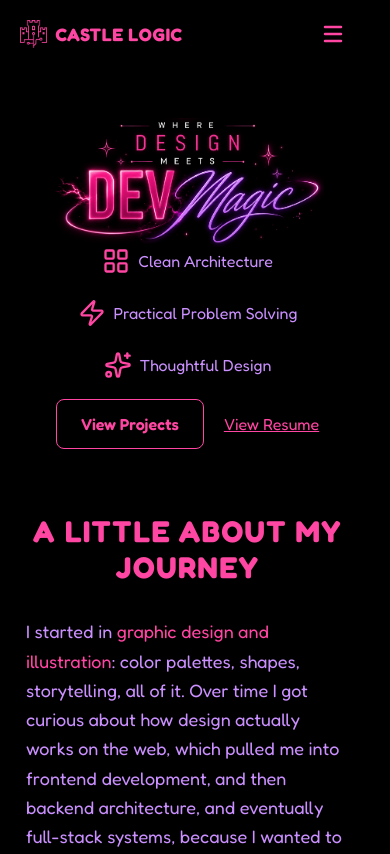
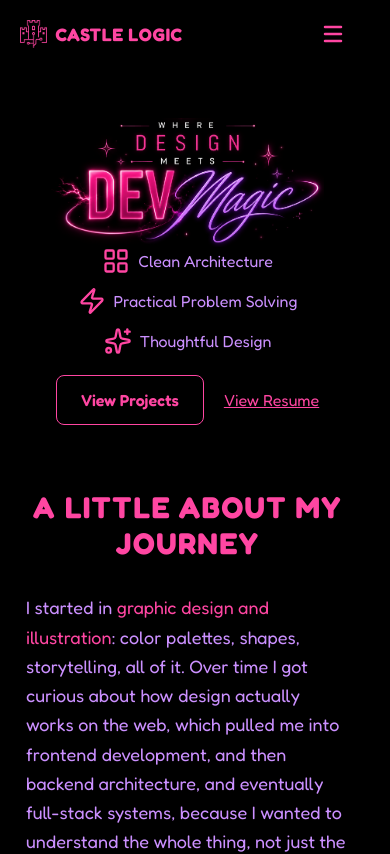
Before and after one commit to SamanthaLavrinc/castlelogic, a React (Vite) app: page /about in a window 390 px wide. Shown: the top 854 px of the page. Built offline with nearby package versions, Linux system fonts and the light colour scheme.

Commit message:
Update About.jsx

```diff
--- a/src/pages/About.jsx
+++ b/src/pages/About.jsx
@@ -28,7 +28,7 @@ export default function About() {
 
         {/* Values + CTA: centered block, replaces the old photo/bio pairing. */}
         <div className="max-w-[800px] mx-auto text-center space-y-5 sm:space-y-6">
-          <div className="flex flex-col sm:flex-row sm:flex-wrap items-center justify-center gap-x-10 gap-y-6">
+          <div className="flex flex-col sm:flex-row sm:flex-wrap items-center justify-center gap-x-10 gap-y-3 sm:gap-y-6">
             <span className="flex flex-row sm:flex-col items-center gap-2 text-castlepurple">
               <LayoutGrid size={28} className="text-castlepink" />
               Clean Architecture
```
